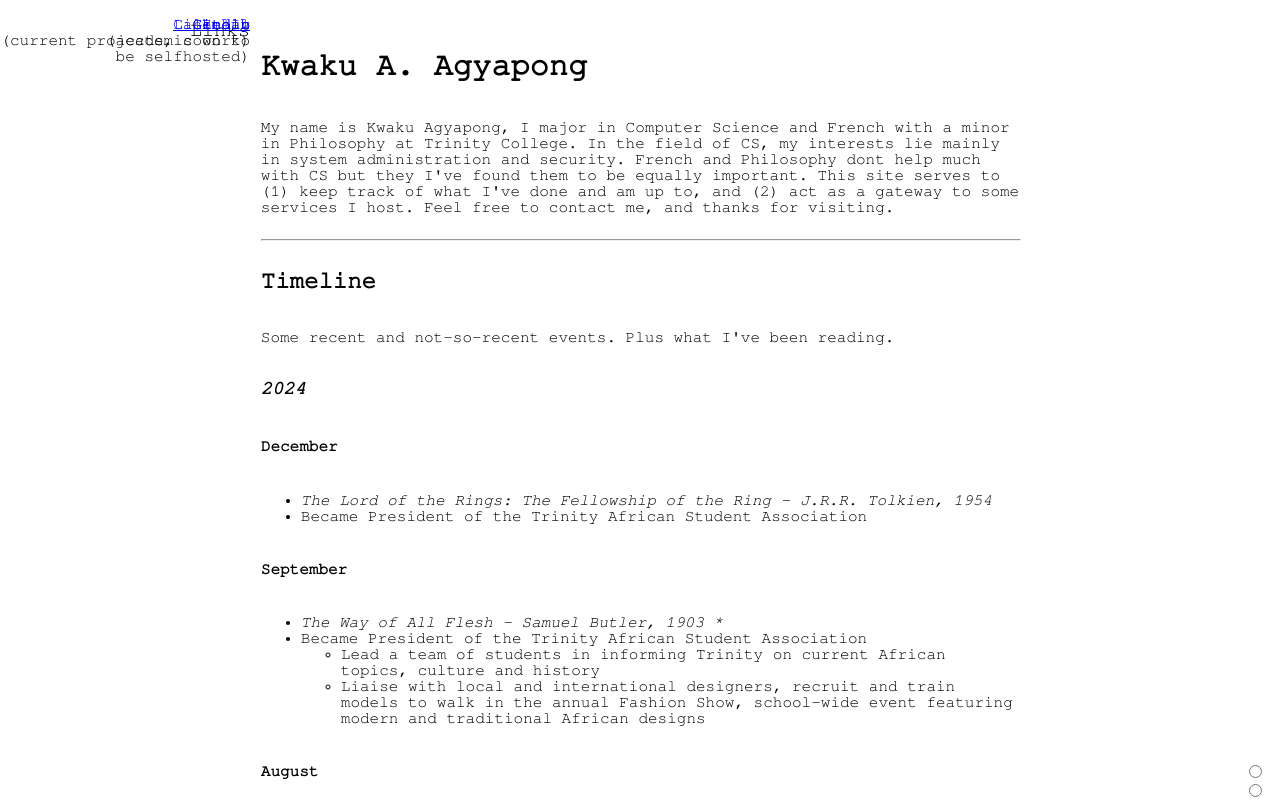
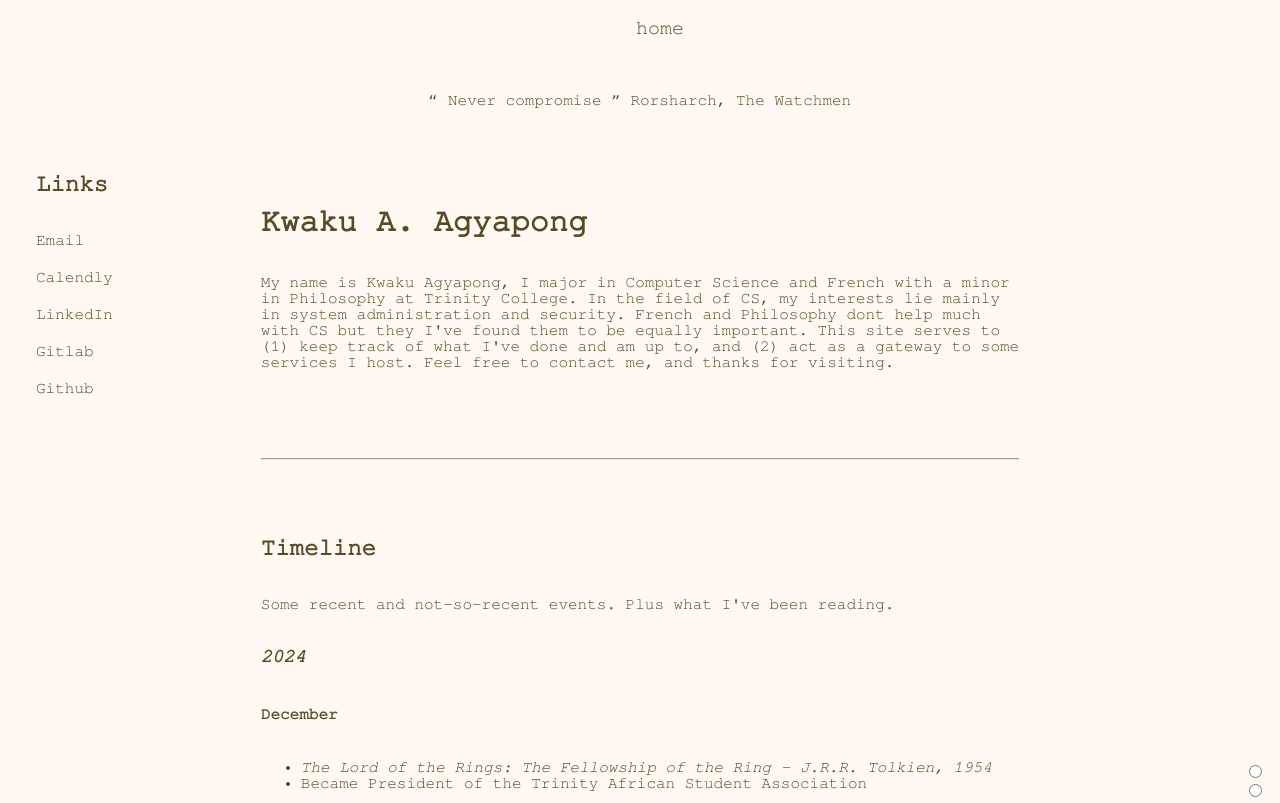
Before and after one commit to noquake/kwakuaa, a website: page index.html in a window 1280 px wide. Shown: the top 803 px of the page. Drawn offline with Linux system fonts and the light colour scheme; files whose address does not match are found by name.

Commit message:
finished site, still need color switch

```diff
--- a/index.html
+++ b/index.html
@@ -9,31 +9,51 @@
   </head>
 
   <body>
-    <div class="sidebar">
-      <p style="font-size: 20px">Links</p>
-      <p>
-        <a target="_blank" href="kwakuagyapong478@gmail.com">Email</a>
-      </p>
+    <nav class="navbar">
+      <!-- creating a navitation bar on the website-->
+      <div class="navbar-container">
+        <ul class="navbar-menu">
+
+          <li class="navbar-item">
+            <a href="/index.html" class="clear">home</a>
+          </li>
+          <!-- <li class="navbar-item">
+            <a href="/projects.html" class="clear">projects</a>
+          </li> -->
+        </ul>
+      </div>
+    </nav>
+
+    <div class="quote">
+      <p>“ Never compromise ” Rorsharch, The Watchmen</p>
+    </div>
+
+    <nav class="sidebar">
+      <h2 class="sidebar-title">Links</h2>
 
       <p>
-        <a target="_blank"
+        <a class="clear" target="_blank" href="kwakuagyapong478@gmail.com">Email</a>
+      </p>
+      <p>
+        <a class="clear" target="_blank"
         href="https://calendly.com/kwakuagyapong478/30min">Calendly</a>
       </p>
 
       <p>
-        <a target="_blank"
+        <a class="clear" target="_blank"
         href="https://www.linkedin.com/in/kwakuaagyapong/">LinkedIn</a>
+      </p>
+      <p>
+        <a class="clear" target="_blank"
+        href="https://gitlab.com/noquake">Gitlab</a>
       </p>
 
       <p>
-        <a target="_blank"
-        href="https://gitlab.com/noquake">Gitlab</a> (current projects, soon
-        to be selfhosted)
+        <a class="clear" target="_blank"
+        href="https://github.com/noquake">Github</a>
       </p>
 
-      <p><a target="_blank"
-        href="https://github.com/noquake">Github</a> (academic work)</p>
-    </div>
+    </nav>
 
     <div class="content">
       <h1>Kwaku A. Agyapong</h1>
@@ -45,12 +65,12 @@
         dont help much with CS but they I've found them to be equally important.
         This site serves to (1) keep track of what I've done and am up to, and
         (2) act as a gateway to some services I host. Feel free to contact me,
-        and thanks for visiting.<br />
+        and thanks for visiting.<br /><br /><br /><br /><br />
       </p>
 
       <hr>
 
-      <h2>Timeline</h2>
+      <h2><br /><br />Timeline</h2>
 
       <p>Some recent and not-so-recent events. Plus what I've been reading.</p>
 
--- a/main.css
+++ b/main.css
@@ -20,15 +20,16 @@
 }
 
 html[data-theme="light"] {
-    --bg-primary: #d3bcc0;
+    --bg-primary: #fff8f3;
     --bg-secondary: #e4e0e1;
-    --fg-primary: #493628;
+    --fg-primary: #594a26;
     --fg-secondary: #95735a;
+    /* 560022 */
     }
 
   html[data-theme="dark"] {
     --bg-primary: #270722;
-    --bg-secondary: #6c4454;
+    --bg-secondary: #6a5634;
     --fg-primary: #FFAB2D;
     --fg-secondary: #FFC743;
   }
@@ -47,6 +48,8 @@ hr {
 body {
   justify-content: center;
   align-items: center;
+  background-color: #fff8f3;
+  color: #594a26;
 }
 
 a:hover {
@@ -64,32 +67,96 @@ a:hover {
     color: var(--fg-primary);
 }
 
+.quote {
+  color: var(--bg-primary);
+  display: flex;
+  justify-content: center; /* Center horizontally */
+  align-items: center; /* Center vertically */
+  text-align: center; /* Center text horizontally within box */
+  padding: 1.75rem; /* Optional: Add padding for better spacing */
+  font-family: "freemono-oblique";
+  font-size: 1rem;
+}
+
+.navbar {
+  height: 40px;
+  display: flex;
+  justify-content: center;
+  align-items: center;
+  font-size: 1.25rem;
+  color: var(--bg-primary);
+  position: sticky;
+  top: 0;
+}
+
+.navbar-container {
+  /* background-color: var(--bg-primary); */
+  background-color: #fff8f3;
+
+  display: flex;
+  justify-content: space-between;
+  height: 40px;
+  /* z-index: 1; */
+  width: 100%;
+  padding: 0 40px;
+}
+
+.navbar-menu {
+  display: flex;
+  align-items: center;
+  list-style: none;
+  color: var(--bg-primary);
+  text-align: center;
+  justify-content: center;
+  width: 100%;
+}
+
+.navbar-item {
+  text-decoration: none;
+  align-items: center;
+  color: var(--bg-primary);
+  justify-content: center;
+  height: 40px;
+  display: flex;
+  width: 100%;
+}
+
+.sidebar {
+  margin-left: 1.75rem;
+  flex-direction: column;
+  display: flex;
+  position: fixed;
+  width: 250px;
+  text-align: left;
+}
+
 .sidebar p {
-text-align: right;
-position: fixed;
-width: 250px;
-top: 0;
-left: 0;
-flex-direction: column;
-height: 100vh;
-display: flex;
+  height: 5px;
+  font-size: 1rem;
+}
+
+.sidebar-title h2 {
+  font-weight: 400;
+
 }
 
 .content {
+
   background-color: var(--bg-primary);
   color: var(--fg-primary);
   width: 60%;
   max-width: 1200px;
   justify-content: center;
   overflow-y: auto;
-  padding: 20px;
+  padding: 0px;
+  padding-top: 2.5%;
   margin: 0 auto;
   display: flex;
   flex-direction: column;
+  padding-bottom: 10rem;
 }
 
 .content h1 {
-
 }
 
 .content h2 {
```
Also changed, not shown: projects.html (added).
